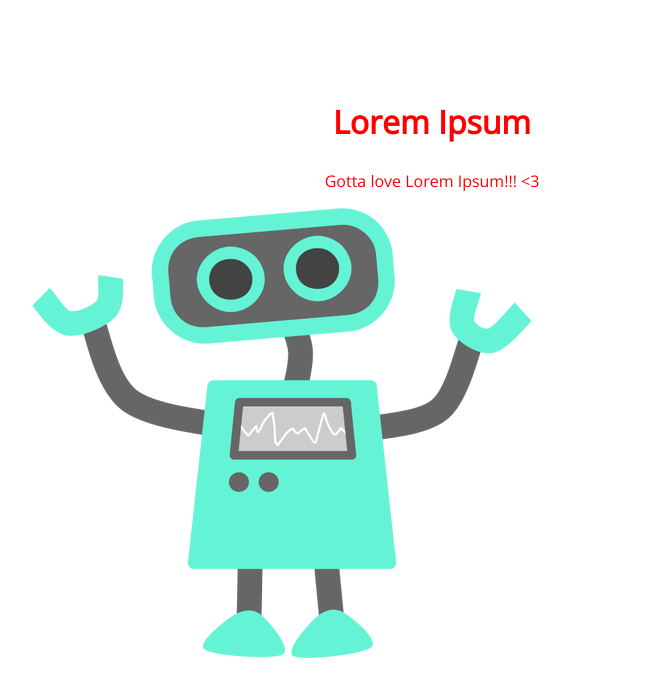
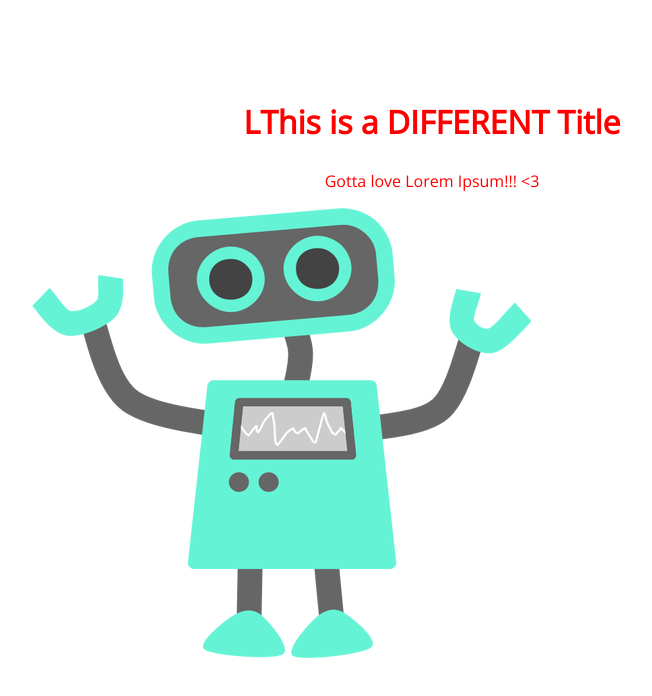
Before and after one commit to morgan-leahy/105-project, a plain HTML site: page index.html in a window 1280 px wide. Shown: the whole page, without its empty margins (208-860 px from the left). Drawn offline with nearby package versions, Linux system fonts and the light colour scheme.

Commit message:
changes made to testing

```diff
--- a/index.html
+++ b/index.html
@@ -8,7 +8,7 @@
 </head>
 <body>
 	<section>
-		<h1>Lorem Ipsum</h1>
+		<h1>LThis is a DIFFERENT Title</h1>
 		<p>Gotta love Lorem Ipsum!!! <3</p>
 		<img src="img/happy-blue-robot.png">
 	</section>
```
